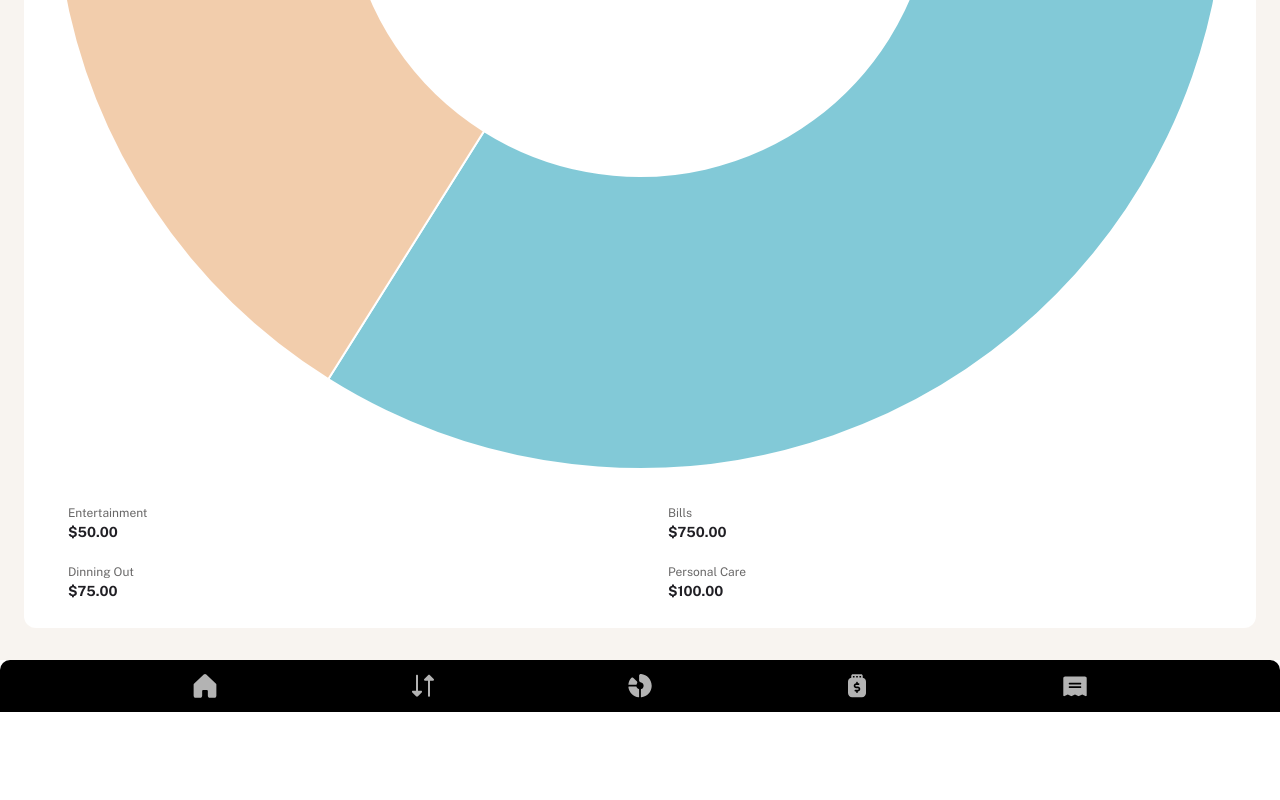
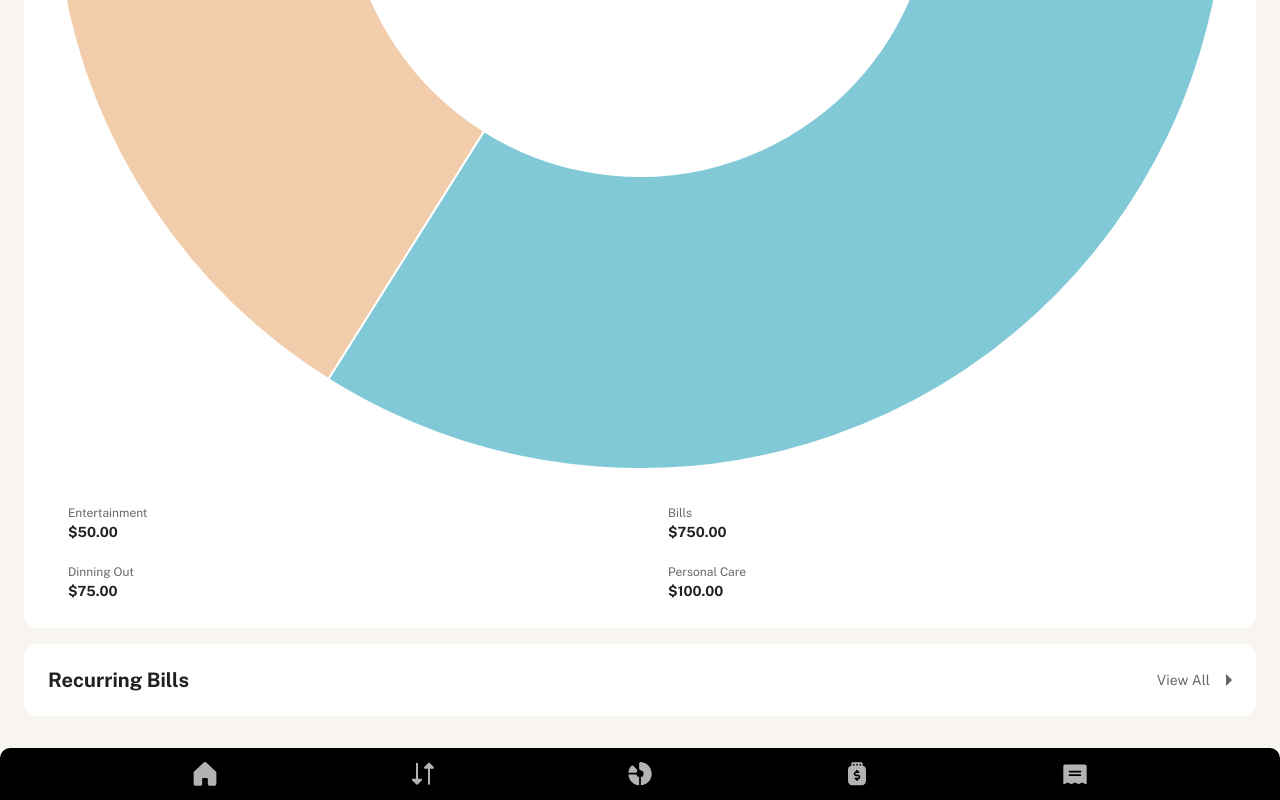
Before and after one commit to mhjarvis/personal-finance-application, a React (Vite) app: page / in a window 1280 px wide. Shown: the part 2091-2891 px from the top of the page. Before the commit the page ends 2803 px from the top, so only its background shows below. Built offline with nearby package versions, Linux system fonts and the light colour scheme.

Commit message:
Add RecurringBills components

```diff
--- /dev/null
+++ b/src/features/Overview/OverviewBills/OverviewBills.jsx
@@ -0,0 +1,10 @@
+import styles from "./OverviewBills.module.css";
+import CardHeader from "../CardHeader/CardHeader";
+
+export default function OverviewTransactions() {
+	return (
+		<div className={styles.container}>
+			<CardHeader title="Recurring Bills" buttonInfo="View All" />
+		</div>
+	);
+}
--- /dev/null
+++ b/src/features/Overview/OverviewBills/OverviewBills.module.css
@@ -0,0 +1,6 @@
+.container {
+	background-color: white;
+	border-radius: 12px;
+	padding: 2.4rem;
+	margin-top: var(--s200);
+}
--- a/src/pages/Home/Home.jsx
+++ b/src/pages/Home/Home.jsx
@@ -9,6 +9,7 @@ import OverviewPots from "../../features/Overview/OverviewPotsSection/OverviewPo
 import OverviewTransactions from "../../features/Overview/OverviewTransactions/OverviewTransactions";
 import { transactionData } from "../../assets/data/transactionData";
 import OverviewBudgets from "../../features/Overview/OverviewBudgets/OverviewBudgets";
+import OverviewBills from "../../features/Overview/OverviewBills/OverviewBills";
 import { budgetData } from "../../assets/data/budgetData";
 
 export default function Home() {
@@ -36,6 +37,7 @@ export default function Home() {
 				<OverviewPots pots={pots} />
 				<OverviewTransactions data={transactions} />
 				<OverviewBudgets budget={budget}></OverviewBudgets>
+				<OverviewBills />
 			</MainLayout>
 			<NavigationLayout />
 		</div>
```
Also changed, not shown: src/features/Overview/OverviewBills/OverviewBillsCard.jsx (added), src/features/Overview/OverviewBills/OverviewBillsCard.module.css (added).
